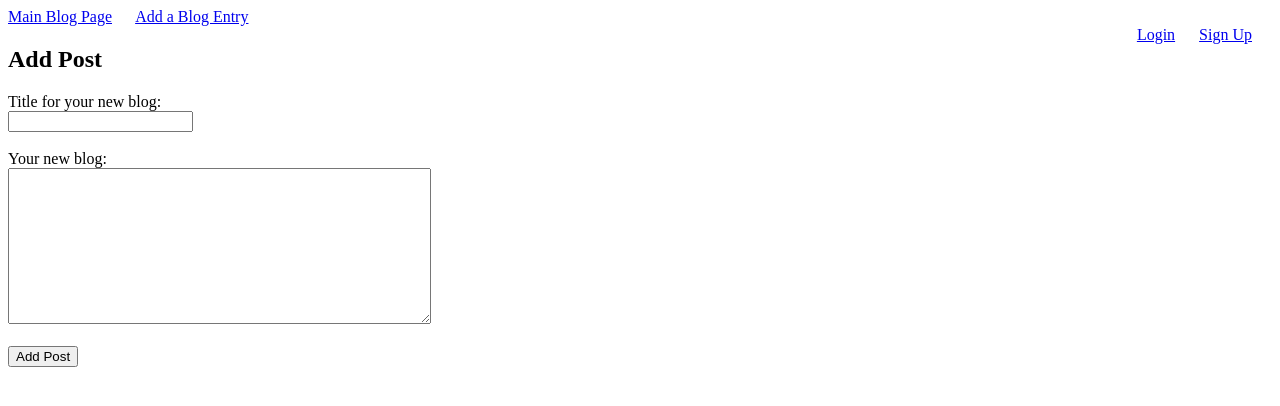
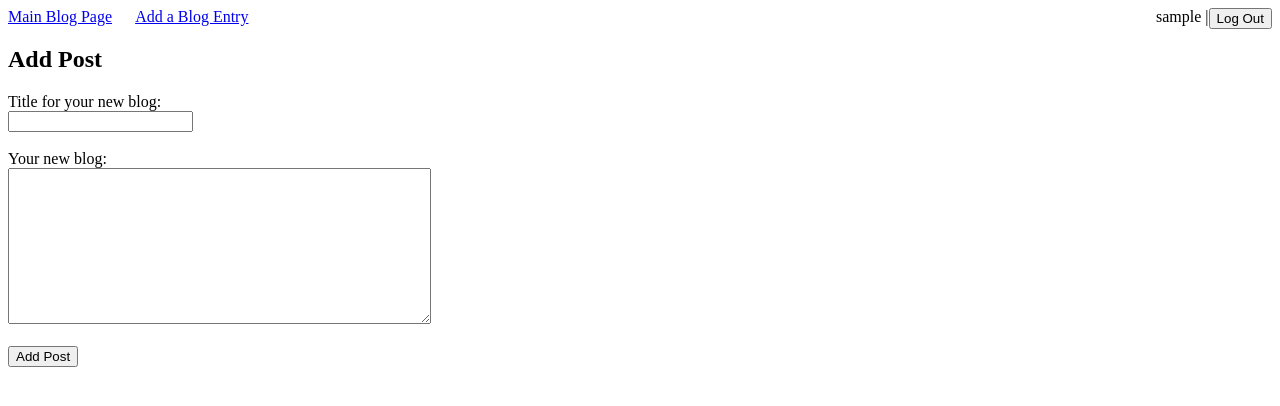
Before and after one commit to cabricz/blogz, a Flask app: page /newpost in a window 1280 px wide. Shown: the top 406 px of the page. Run offline with Flask 2, Linux system fonts and the light colour scheme; the visitor is signed in with stand-in values (Sample User, id 1).

Commit message:
add logout

```diff
--- a/main.py
+++ b/main.py
@@ -31,6 +31,11 @@ def login():
             return redirect("/newpost")
 
     return render_template("login.html")
+
+@app.route("/logout", methods=["POST", "GET"])
+def logout():
+    del session["username"]
+    return redirect("/blog")
 
 
 @app.route("/signup", methods=["POST", "GET"])
--- a/static/style.css
+++ b/static/style.css
@@ -18,6 +18,14 @@ nav a {
     margin-right: 20px;
 }
 
+.float-right {
+    float: right;
+}
+
 #user_menu {
     float: right;
 }
+
+#logout {
+    float: right;
+}
--- a/templates/base.html
+++ b/templates/base.html
@@ -6,14 +6,25 @@
     <title>Build a Blog</title>
 </head>
 <body>
+    {% if 'username' in session %}
+        <span class="float-right">
+            {{ session['username'] }} |
+            <form action="/logout" method="post" id="logout">
+                <input type="submit" value="Log Out" />
+            </form>
+        </span>
+    {% else %}
+        <nav id="user_menu">
+            <a href="/login">Login</a>
+            <a href="/signup">Sign Up</a>
+        </nav>
+    {% endif %}
+
     <nav id="blog_menu">
         <a href="/blog">Main Blog Page</a>
         <a href="/newpost">Add a Blog Entry</a>
     </nav>
-    <nav id="user_menu">
-        <a href="/login">Login</a>
-        <a href="/signup">Sign Up</a>
-    </nav>
+
     {% with messages = get_flashed_messages(with_categories=True) %}
         <ul>
         {% for category, message in messages %}
```
